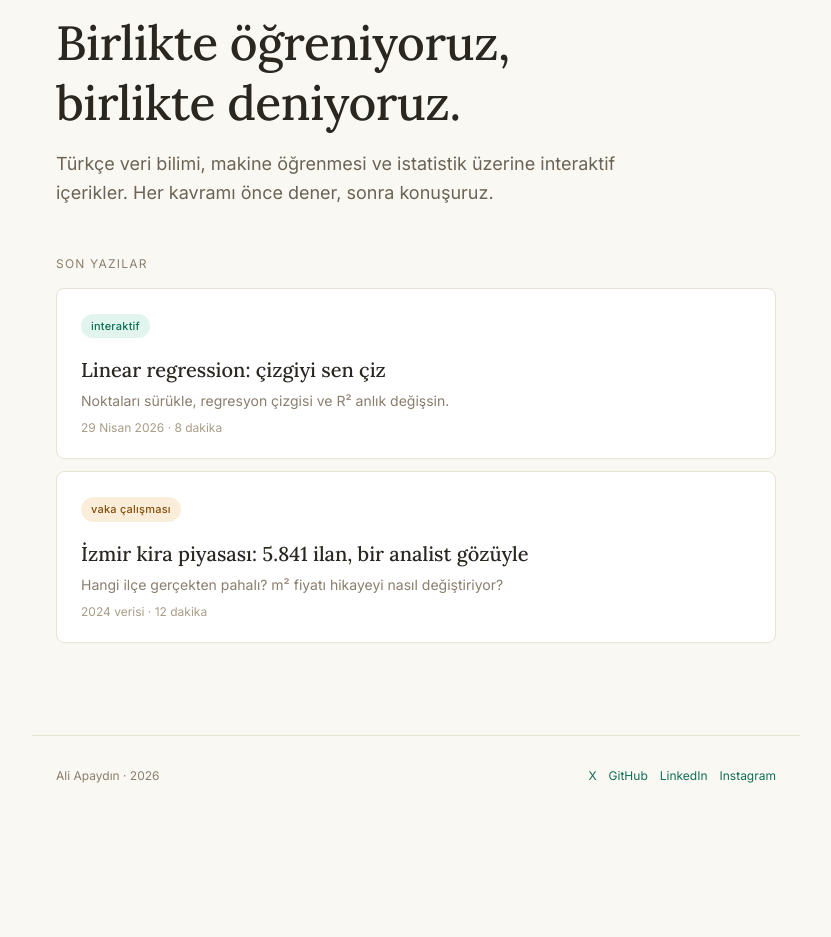
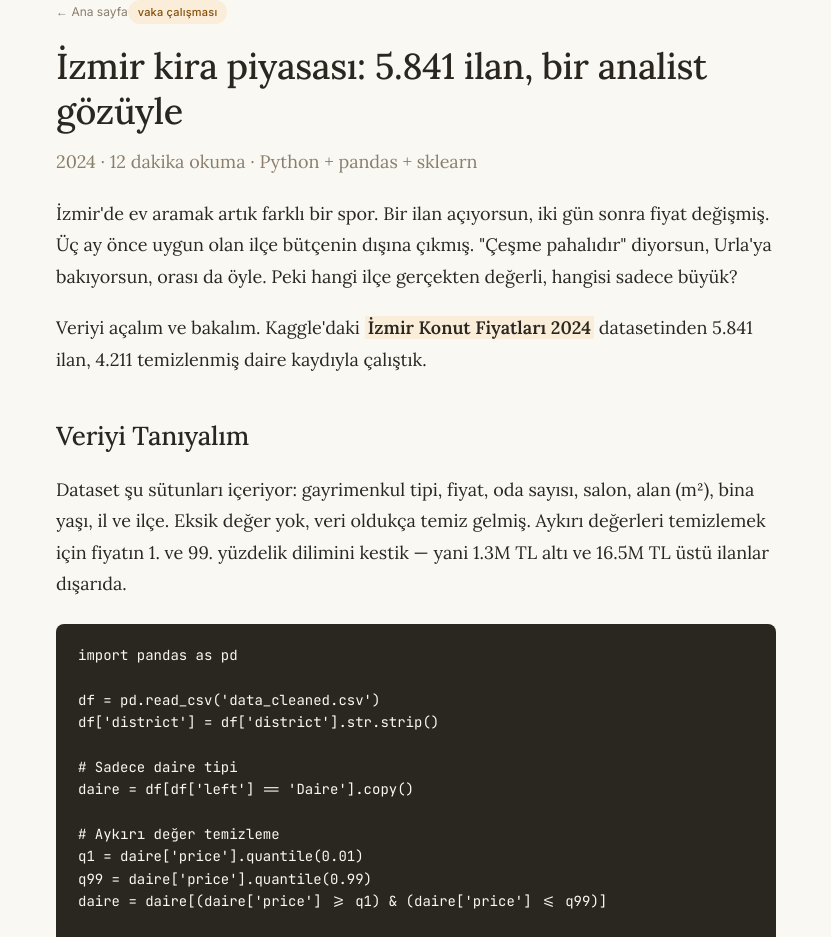
Before and after one commit to aliapaydin/sifir-gecikme, a Next.js app: page / in a window 1280 px wide. Shown: the part 120-1057 px from the top of the page, without its empty margins (224-1055 px from the left). Before the commit the page ends 936 px from the top, so only its background shows below. Built offline with nearby package versions, Linux system fonts and the light colour scheme.

Commit message:
ana sayfa izmir kira kartı güncellendi

```diff
--- a/app/page.js
+++ b/app/page.js
@@ -1,10 +1,10 @@
-export default function Home() {
+export default function IzmirKira() {
   return (
     <main className="min-h-screen">
       <nav className="max-w-3xl mx-auto px-6 py-5 flex justify-between items-center" style={{ borderBottom: '0.5px solid var(--color-border)' }}>
         <div className="flex items-center gap-2.5">
           <div style={{ width: '22px', height: '22px', borderRadius: '50%', background: 'var(--color-accent)' }}></div>
-          <span className="font-serif text-lg font-medium">Sıfır Gecikme</span>
+          <a href="/" className="font-serif text-lg font-medium" style={{ color: 'var(--color-text)' }}>Sıfır Gecikme</a>
         </div>
         <div className="flex gap-6 text-sm" style={{ color: 'var(--color-text-soft)' }}>
           <a href="/" style={{ color: 'var(--color-text)', fontWeight: 500 }}>Yazılar</a>
@@ -14,32 +14,164 @@ export default function Home() {
         </div>
       </nav>
 
-      <section className="max-w-3xl mx-auto px-6 pt-16 pb-12">
-        <h1 className="font-serif text-5xl font-medium leading-tight mb-4" style={{ color: 'var(--color-text)', letterSpacing: '-0.01em' }}>
-          Birlikte öğreniyoruz,<br/>birlikte deniyoruz.
+      <article className="max-w-3xl mx-auto px-6 py-12 prose-article">
+        <a href="/" className="text-xs mb-6 inline-block" style={{ color: 'var(--color-text-mute)' }}>← Ana sayfa</a>
+
+        <span className="badge badge-case inline-block mb-3">vaka çalışması</span>
+
+        <h1 className="font-serif text-4xl font-medium leading-tight mb-3" style={{ color: 'var(--color-text)', letterSpacing: '-0.01em' }}>
+          İzmir kira piyasası: 5.841 ilan, bir analist gözüyle
         </h1>
-        <p className="text-lg leading-relaxed max-w-xl" style={{ color: 'var(--color-text-soft)' }}>
-          Türkçe veri bilimi, makine öğrenmesi ve istatistik üzerine interaktif içerikler. Her kavramı önce dener, sonra konuşuruz.
+        <p className="text-sm mb-10" style={{ color: 'var(--color-text-mute)' }}>2024 · 12 dakika okuma · Python + pandas + sklearn</p>
+
+        <p>
+          İzmir&apos;de ev aramak artık farklı bir spor. Bir ilan açıyorsun, iki gün sonra fiyat değişmiş.
+          Üç ay önce uygun olan ilçe bütçenin dışına çıkmış. &quot;Çeşme pahalıdır&quot; diyorsun,
+          Urla&apos;ya bakıyorsun, orası da öyle. Peki hangi ilçe gerçekten değerli, hangisi sadece büyük?
         </p>
-      </section>
 
-      <section className="max-w-3xl mx-auto px-6 pb-20">
-        <div className="text-xs uppercase tracking-widest mb-4" style={{ color: 'var(--color-text-mute)' }}>Son yazılar</div>
+        <p>
+          Veriyi açalım ve bakalım. Kaggle&apos;daki <strong>İzmir Konut Fiyatları 2024</strong> datasetinden
+          5.841 ilan, 4.211 temizlenmiş daire kaydıyla çalıştık.
+        </p>
 
-        <a href="/yazilar/linear-regression" className="block card mb-3" style={{ color: 'inherit' }}>
-          <span className="badge badge-interactive mb-2.5 inline-block">interaktif</span>
-          <h3 className="font-serif text-xl font-medium mt-2 mb-1.5" style={{ color: 'var(--color-text)' }}>Linear regression: çizgiyi sen çiz</h3>
-          <p className="text-sm leading-relaxed mb-2" style={{ color: 'var(--color-text-mute)' }}>Noktaları sürükle, regresyon çizgisi ve R² anlık değişsin.</p>
-          <p className="text-xs" style={{ color: 'var(--color-text-faint)' }}>29 Nisan 2026 · 8 dakika</p>
-        </a>
+        <h2>Veriyi Tanıyalım</h2>
+        <p>
+          Dataset şu sütunları içeriyor: gayrimenkul tipi, fiyat, oda sayısı, salon, alan (m²), bina yaşı,
+          il ve ilçe. Eksik değer yok, veri oldukça temiz gelmiş. Aykırı değerleri temizlemek için fiyatın
+          1. ve 99. yüzdelik dilimini kestik — yani 1.3M TL altı ve 16.5M TL üstü ilanlar dışarıda.
+        </p>
 
-        <a href="/yazilar/izmir-kira-analizi" className="block card mb-3" style={{ color: 'inherit' }}>
-          <span className="badge badge-case mb-2.5 inline-block">vaka çalışması</span>
-          <h3 className="font-serif text-xl font-medium mt-2 mb-1.5" style={{ color: 'var(--color-text)' }}>İzmir kira piyasası: 5.841 ilan, bir analist gözüyle</h3>
-          <p className="text-sm leading-relaxed mb-2" style={{ color: 'var(--color-text-mute)' }}>Hangi ilçe gerçekten pahalı? m² fiyatı hikayeyi nasıl değiştiriyor?</p>
-          <p className="text-xs" style={{ color: 'var(--color-text-faint)' }}>2024 verisi · 12 dakika</p>
-        </a>
-      </section>
+        <pre>{`import pandas as pd
+
+df = pd.read_csv('data_cleaned.csv')
+df['district'] = df['district'].str.strip()
+
+# Sadece daire tipi
+daire = df[df['left'] == 'Daire'].copy()
+
+# Aykırı değer temizleme
+q1 = daire['price'].quantile(0.01)
+q99 = daire['price'].quantile(0.99)
+daire = daire[(daire['price'] >= q1) & (daire['price'] <= q99)]
+
+print(f"Temiz kayıt sayısı: {len(daire)}")  # 4211`}</pre>
+
+        <h2>Hangi İlçe Ne Kadar?</h2>
+        <p>
+          Ham fiyat sıralamalarına bakınca Güzelbahçe, Çeşme ve Narlıdere üst sıralarda. Ama bu sıralama
+          biraz yanıltıcı çünkü büyük daireler her zaman pahalıdır. Daha adil karşılaştırma için{' '}
+          <strong>m² başına fiyata</strong> bakmak gerekiyor.
+        </p>
+
+        <img
+          src="/izmir-kira/01_ilce_medyan_fiyat.png"
+          alt="İzmir ilçe medyan fiyatları"
+          style={{ width: '100%', borderRadius: '8px', margin: '1.5rem 0', border: '0.5px solid var(--color-border)' }}
+        />
+
+        <h2>Asıl Soru: m² Başına Fiyat</h2>
+        <p>
+          İşte ilginç olan burada. m² bazında baktığımızda tablo değişiyor:{' '}
+          <strong>Çeşme 68.750 TL/m²</strong> ile açık ara birinci. Urla (60.968), Güzelbahçe (56.071)
+          ve Narlıdere (47.318) takip ediyor. Karşıyaka ise medyan fiyatta yüksek görünse de m² bazında
+          orta pakette kalıyor — çünkü Karşıyaka daireleri genellikle büyük.
+        </p>
+
+        <img
+          src="/izmir-kira/02_m2_fiyati.png"
+          alt="İzmir ilçe m² fiyatları"
+          style={{ width: '100%', borderRadius: '8px', margin: '1.5rem 0', border: '0.5px solid var(--color-border)' }}
+        />
+
+        <blockquote style={{ borderLeft: '3px solid var(--color-accent)', paddingLeft: '20px', margin: '2rem 0' }}>
+          <p style={{ fontStyle: 'italic', marginBottom: 0 }}>
+            En uygun m² fiyatı Tire (22.222 TL) ve Ödemiş&apos;te (19.346 TL).
+            Merkez ilçelerin üçte biri. Şehir merkezine uzaklığın bedeli net görünüyor.
+          </p>
+        </blockquote>
+
+        <h2>Oda Sayısı Fiyatı Ne Kadar Etkiliyor?</h2>
+        <p>
+          Beklediğimiz gibi oda sayısı arttıkça fiyat artıyor. Ama dikkat çekici olan şey kutu
+          grafiğindeki geniş aralıklar: aynı oda sayısına sahip daireler arasında 2-3 kat fiyat farkı
+          olabiliyor. Demek ki &quot;3+1&quot; demek tek başına pek bir şey söylemiyor.
+        </p>
+
+        <img
+          src="/izmir-kira/03_oda_fiyat.png"
+          alt="Oda sayısı fiyat dağılımı"
+          style={{ width: '100%', borderRadius: '8px', margin: '1.5rem 0', border: '0.5px solid var(--color-border)' }}
+        />
+
+        <h2>Alan mı, Oda mı, Yaş mı — Fiyatı Ne Belirliyor?</h2>
+        <p>
+          Korelasyon analizine bakınca alanın fiyatla ilişkisi (0.49) oda sayısından (0.31) çok daha güçlü.
+          Bina yaşı ise şaşırtıcı şekilde zayıf bir etki gösteriyor (-0.08). Yani &quot;kaç odalı&quot; değil{' '}
+          <strong>&quot;kaç m²&quot;</strong> sorusu fiyatı asıl belirleyen faktör.
+        </p>
+
+        <img
+          src="/izmir-kira/04_alan_fiyat_scatter.png"
+          alt="Alan fiyat ilişkisi scatter plot"
+          style={{ width: '100%', borderRadius: '8px', margin: '1.5rem 0', border: '0.5px solid var(--color-border)' }}
+        />
+
+        <h2>Yeni Bina Farkı Gerçek mi?</h2>
+        <p>
+          Evet, gerçek. 0-5 yaş binalarda m² fiyatı en yüksek, sonra belirgin bir düşüş var. Ama ilginç
+          olan şu: 6-10 ile 11-15 yıl arası binalarda m² fiyatı neredeyse aynı. Yani biraz eski bina almak
+          mantıklı olabilir, çok eski bina ise fiyatı önemli ölçüde düşürüyor.
+        </p>
+
+        <img
+          src="/izmir-kira/05_yas_m2.png"
+          alt="Bina yaşı m² fiyat ilişkisi"
+          style={{ width: '100%', borderRadius: '8px', margin: '1.5rem 0', border: '0.5px solid var(--color-border)' }}
+        />
+
+        <h2>Basit Bir Model: Fiyat Tahmin Edebilir miyiz?</h2>
+        <p>
+          Alan, oda sayısı ve bina yaşını kullanarak linear regression modeli kurduk.
+          Sonuç: <strong>R² = 0.27.</strong> Yani bu üç değişken fiyat değişiminin yalnızca
+          %27&apos;sini açıklayabiliyor.
+        </p>
+
+        <pre>{`from sklearn.linear_model import LinearRegression
+from sklearn.model_selection import train_test_split
+from sklearn.metrics import r2_score
+
+X = daire[['area', 'room', 'age']]
+y = daire['price']
+
+X_train, X_test, y_train, y_test = train_test_split(X, y, test_size=0.2, random_state=42)
+
+model = LinearRegression()
+model.fit(X_train, y_train)
+
+print(f"R²: {r2_score(y_test, model.predict(X_test)):.3f}")  # 0.273
+# 100m², 3+1, 10 yaş daire tahmini: ~3.63 milyon TL`}</pre>
+
+        <blockquote style={{ borderLeft: '3px solid var(--color-accent)', paddingLeft: '20px', margin: '2rem 0' }}>
+          <p style={{ fontStyle: 'italic', marginBottom: 0 }}>
+            Geri kalan %73 nerede? İlçe, kat, manzara, ulaşım, sosyal donatı, pazarlık payı...
+            Sayıların söylemediği her şey orada. İyi bir modelin sınırını bilmek,
+            modeli körce kullanmaktan değerlidir.
+          </p>
+        </blockquote>
+
+        <h2>3 Ana Bulgu</h2>
+        <ul>
+          <li><strong>Çeşme ve Urla m² bazında tartışmasız en pahalı.</strong> Ham fiyata değil, m² fiyatına bakın.</li>
+          <li><strong>Alanı büyük olan daire her zaman pahalıdır, ama m²&apos;si pahalı olmayabilir.</strong> Karşıyaka bunun en güzel örneği.</li>
+          <li><strong>Alan, oda ve yaşla fiyatı tahmin etmek mümkün ama yetersiz.</strong> R²=0.27, konum ve sosyal donatı verisi olmadan model gerçek hayatı yakalamıyor.</li>
+        </ul>
+
+        <p style={{ color: 'var(--color-text-soft)', marginTop: '2.5rem' }}>
+          Sıradaki yazıda bu modeli geliştireceğiz: ilçe bilgisini de ekleyip R²&apos;yi ne kadar
+          yukarı çekebileceğimize bakacağız. Spoiler: fark büyük.
+        </p>
+      </article>
 
       <footer className="max-w-3xl mx-auto px-6 py-8 flex justify-between text-xs" style={{ borderTop: '0.5px solid var(--color-border)', color: 'var(--color-text-mute)' }}>
         <span>Ali Apaydın · {new Date().getFullYear()}</span>
@@ -47,7 +179,6 @@ export default function Home() {
           <a href="https://x.com/sifirgecikme" target="_blank" rel="noopener noreferrer">X</a>
           <a href="https://github.com/aliapaydin" target="_blank" rel="noopener noreferrer">GitHub</a>
           <a href="https://linkedin.com/in/aliapaydin35" target="_blank" rel="noopener noreferrer">LinkedIn</a>
-          <a href="https://instagram.com/sifirgecikme" target="_blank" rel="noopener noreferrer">Instagram</a>
         </span>
       </footer>
     </main>
```
